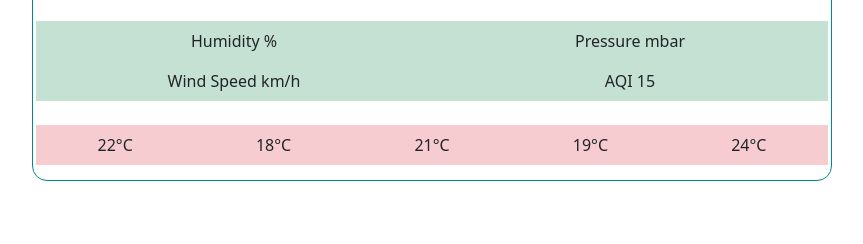
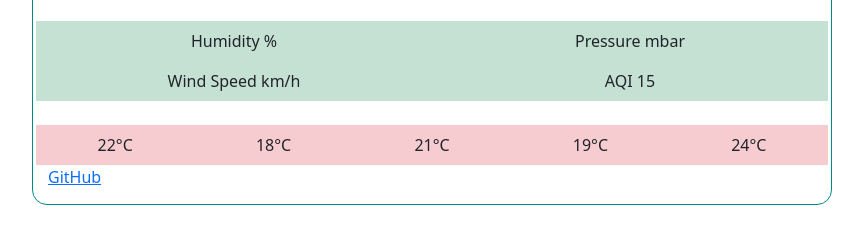
Before and after one commit to NatDFed/weather-app1, a plain HTML site: page index.html in a window 1280 px wide. Shown: the part 314-558 px from the top of the page, without its empty margins (65-928 px from the left). Drawn offline with nearby package versions, Linux system fonts and the light colour scheme; no server answers.

Commit message:
Update index.html
Added a link

```diff
--- a/index.html
+++ b/index.html
@@ -82,6 +82,7 @@
                     24°C
                 </div>
             </div>
+            <a href="https://github.com/NatDFed/weather-app1">GitHub</a>
             <script src="src/index.js"></script>
         </div>
     </div>
```
